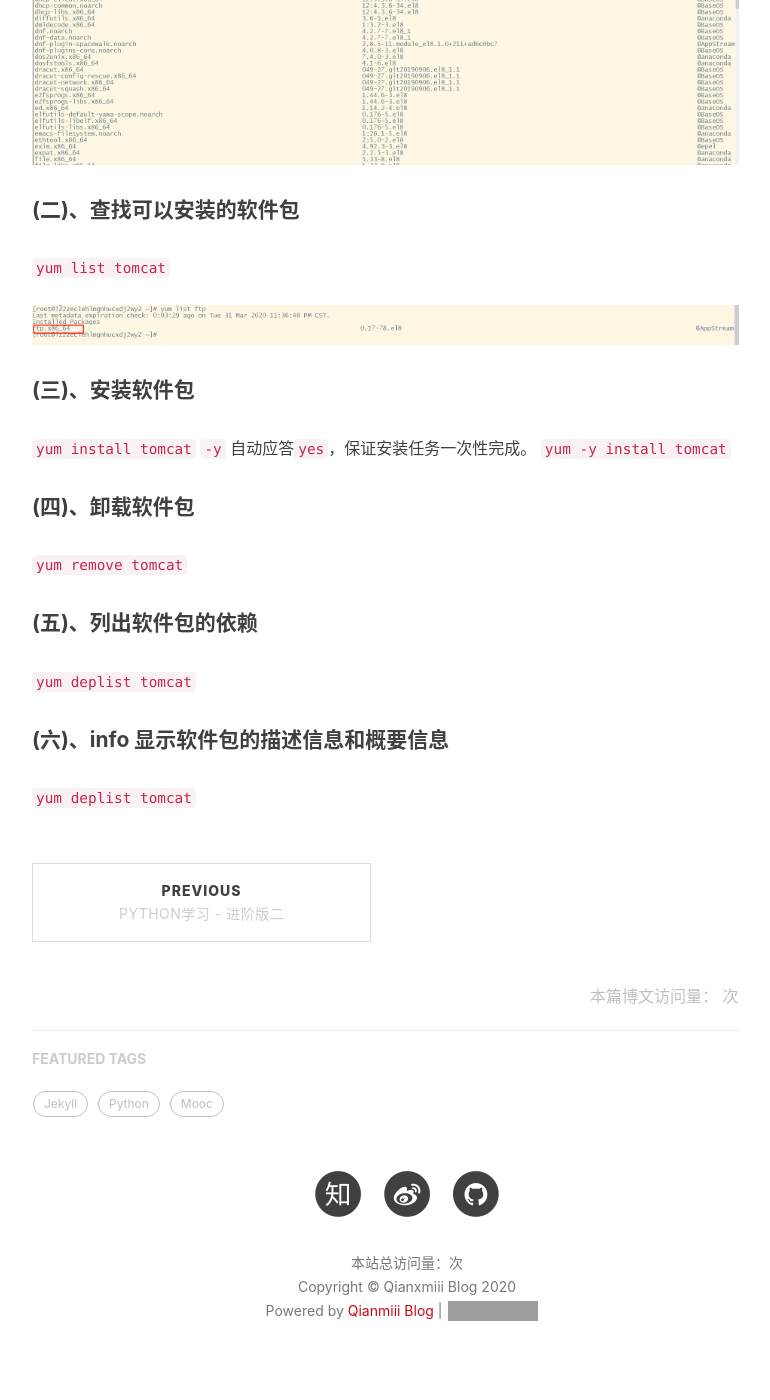
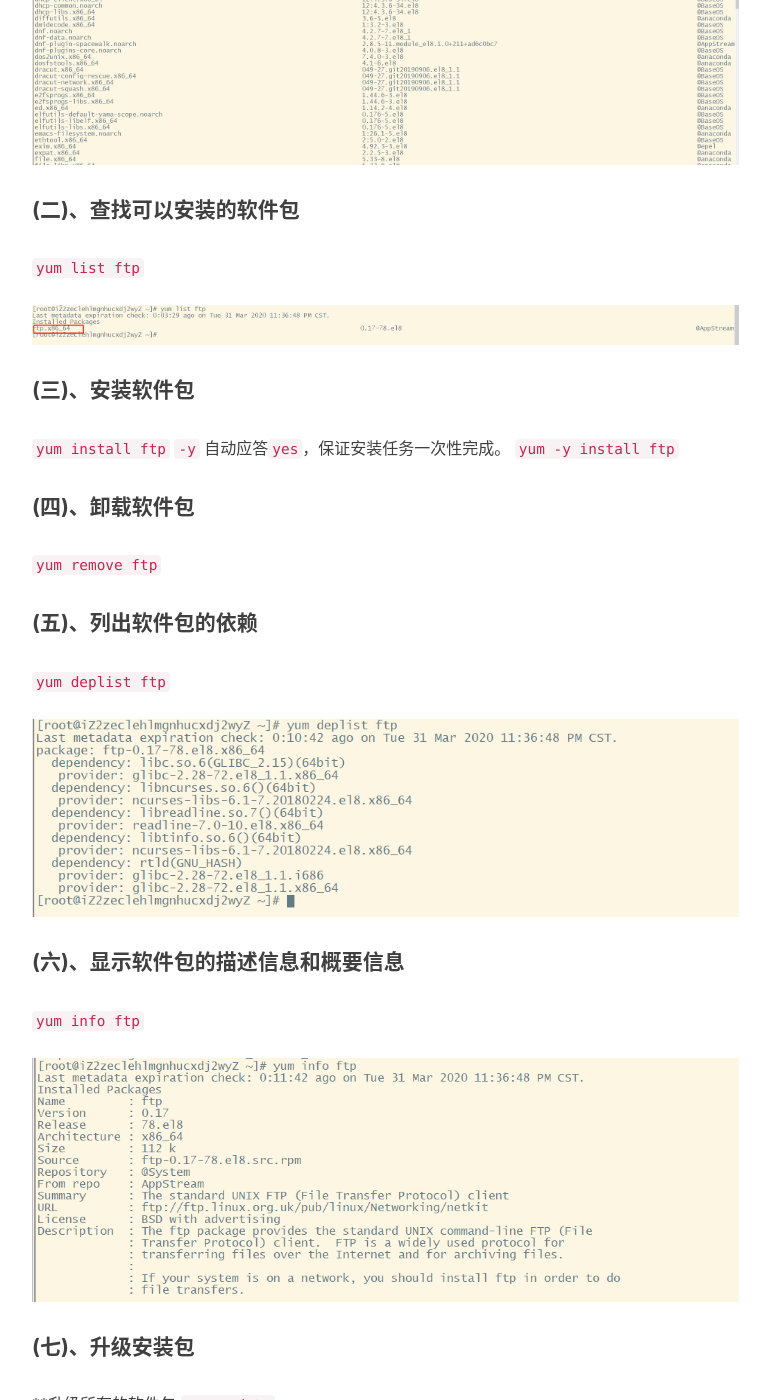
Before and after one commit to qianxmiii/qianxmiii_old.github.io, a Jekyll site: the page built from _posts/2020-03-31-P14-Aliyun-Yum安装、卸载.markdown, in a window 1280 px wide and 1400 px high, scrolled down 877 px. Shown: the whole window, without its empty margins (233-1003 px from the left). Built offline with Jekyll 4.4.1, drawn with Linux system fonts in a browser that asks for light colours; nearby versions of some CDN libraries; comment, search, counter and statistics services are not loaded; some of the changed text lies outside the part shown; grey boxes are pictures that could not be loaded.

Commit message:
aliyun learn

```diff
--- a/_posts/2020-03-31-P14-Aliyun-Yum安装、卸载.markdown
+++ b/_posts/2020-03-31-P14-Aliyun-Yum安装、卸载.markdown
@@ -17,19 +17,31 @@ pid: P14
 ![](/img/post/P14-aliyun1.png)
 
 #### (二)、查找可以安装的软件包
-`yum list tomcat`
+`yum list ftp`
 ![](/img/post/P14-aliyun2.png)
 
 #### (三)、安装软件包
-`yum install tomcat`
+`yum install ftp`
 `-y` 自动应答`yes`，保证安装任务一次性完成。
-`yum -y install tomcat`
+`yum -y install ftp`
 
 #### (四)、卸载软件包
-`yum remove tomcat`
+`yum remove ftp`
 
 #### (五)、列出软件包的依赖
-`yum deplist tomcat`
+`yum deplist ftp`
+![](/img/post/P14-aliyun3.png)
 
-#### (六)、info 显示软件包的描述信息和概要信息
-`yum deplist tomcat`
+#### (六)、显示软件包的描述信息和概要信息
+`yum info ftp`
+![](/img/post/P14-aliyun4.png)
+
+#### (七)、升级安装包
+**升级所有的软件包
+`yum update`
+
+**升级某一个软件包
+`yum update ftp`
+
+**升级某一个软件包
+`yum check-update`
```
Also changed, not shown: README.md, img/post/P14-aliyun3.png (added), img/post/P14-aliyun4.png (added).
